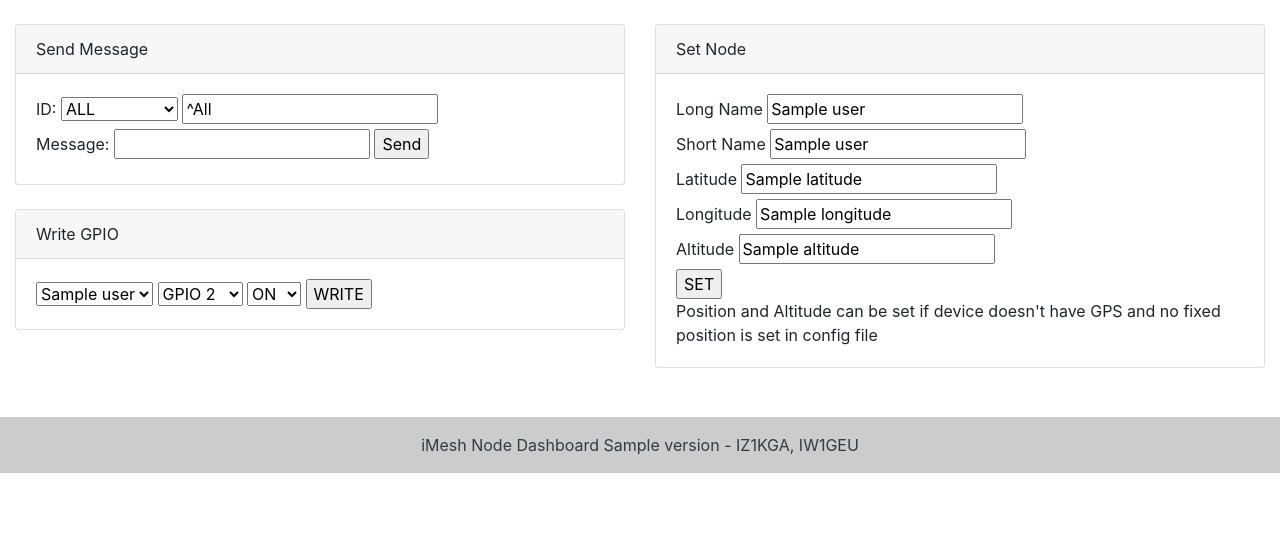
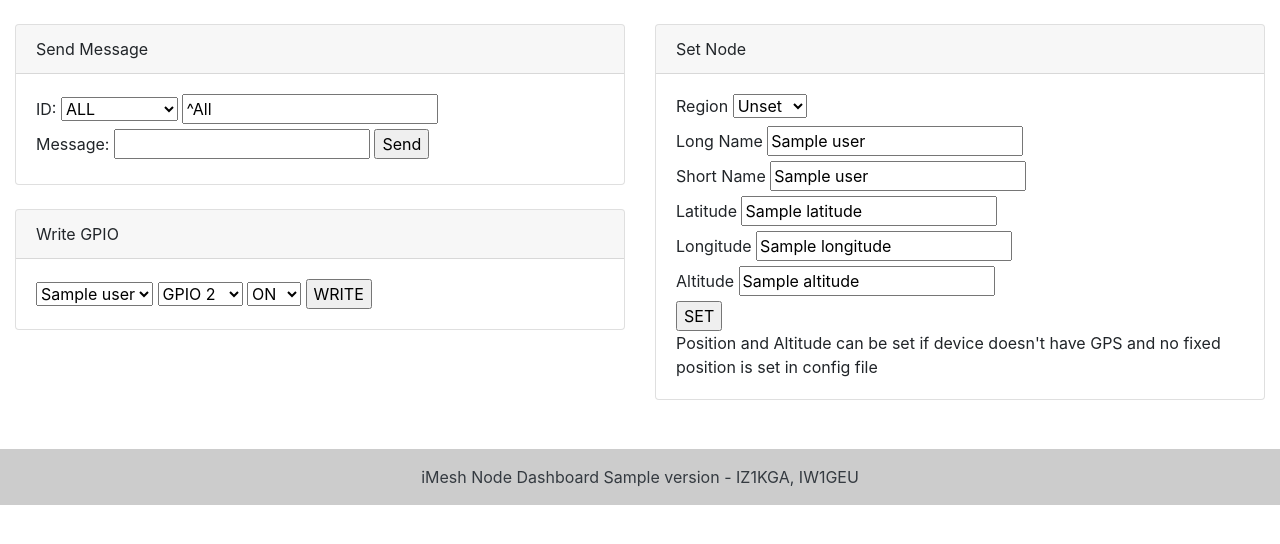
Before and after one commit to iz1kga/Meshtastic-rpi-dashboard, a Flask app: template iMeshDashboard/templates/config.html in a window 1280 px wide. Shown: the part 58-602 px from the top of the page. Run offline with Flask 2, Linux system fonts and the light colour scheme; the template is opened without the code that fills it: most values are stand-ins (such as "Sample title", 1, 10 or a date in 2020); parts of the project's set-up code (start-up, migrations or seed data) failed here and were passed over.

Commit message:
Release 0.2.0

```diff
--- a/iMeshDashboard/__init__.py
+++ b/iMeshDashboard/__init__.py
@@ -209,8 +209,10 @@ def mapPage():
 @basic_auth.required
 def configPage():
     getNodes()
+    radioPrefs = interface.localNode.radioConfig.preferences
     return render_template('config.html', Title="Nodes Map",
-                                          nodeInfo=myNodeInfo, appData=appData, nodes=receivedNodes.items())
+                                          nodeInfo=myNodeInfo, appData=appData,
+                                          nodes=receivedNodes.items(), prefs=radioPrefs)
 
 @app.route('/getNodes')
 def printNodes():
@@ -232,22 +234,22 @@ def sendMessage():
 @basic_auth.required
 def setNode():
     if request.method == 'POST':
+        radioPrefs = interface.localNode.radioConfig.preferences
         interface.waitForConfig()
-        interface.setOwner(request.form['flongName'],  request.form['fshortName'])
-        interface.waitForConfig()
-        prefs = interface.radioConfig.preferences
+        interface.localNode.setOwner(request.form['flongName'],  request.form['fshortName'])
+        interface.localNode.waitForConfig()
+        setattr(radioPrefs, "region", int(request.form['fRegion']))
         alt = int(request.form['faltitude'])
         lat = float(request.form['flatitude'])
         lon = float(request.form['flongitude'])
         ts = int(time.time())
         if not interface.myInfo.has_gps and not (positionBeacon):
-            prefs.fixed_position = True
+            setattr(radioPrefs, "fixed_position", True)
             interface.sendPosition(lat, lon, alt, ts)
-            interface.waitForConfig()
-            interface.writeConfig()
         else:
             print("Cannot set node parameters beacuse has gps: %s or has fixed position config in config file: %s" %
                    (interface.myInfo.has_gps, (positionBeacon),))
+        interface.localNode.writeConfig()
     return redirect(url_for('configPage'))
 
 @app.route('/setGpio', methods=['POST'])
--- a/iMeshDashboard/templates/config.html
+++ b/iMeshDashboard/templates/config.html
@@ -63,6 +63,19 @@
       </div>
       <div class="card-body">
         <form action="/setNode" method="post">
+          <label for="fRegion">Region</label>
+          <select name="fRegion" id="fValue">
+            <option value="0" {% if prefs.region == 0 %} selected {% endif %}>Unset</option>
+            <option value="1" {% if prefs.region == 1 %} selected {% endif %}>US</option>
+            <option value="2" {% if prefs.region == 2 %} selected {% endif %}>EU433</option>
+            <option value="3" {% if prefs.region == 3 %} selected {% endif %}>EU865</option>
+            <option value="4" {% if prefs.region == 4 %} selected {% endif %}>CN</option>
+            <option value="5" {% if prefs.region == 5 %} selected {% endif %}>JP</option>
+            <option value="6" {% if prefs.region == 6 %} selected {% endif %}>ANZ</option>
+            <option value="7" {% if prefs.region == 7 %} selected {% endif %}>KR</option>
+            <option value="8" {% if prefs.region == 8 %} selected {% endif %}>TW</option>
+            <option value="9" {% if prefs.region == 9 %} selected {% endif %}>RU</option>
+          </select><br/>
           <label for="flongName">Long Name</label>
           <input type="text" id="flongName" name="flongName" value="{{ nodeInfo['user']['longName'] }}"><br>
           <label for="fshortName">Short Name</label>
--- a/setup.py
+++ b/setup.py
@@ -8,7 +8,7 @@ with open("README.md", "r") as fh:
 
 setuptools.setup(
     name = "iMesh-Dashboard",
-    version = "0.1.13",
+    version = "0.2.0",
     author = "iz1kga",
     author_email = "iz1kga@gmail.com",
     description = "Create Dashboard for serial connected meshtastic device",
@@ -32,7 +32,7 @@ setuptools.setup(
                 ('iMeshDashboard/img', ['iMeshDashboard/img/iMesh.png', 'iMeshDashboard/img/iMeshLight.png']),
                 ('iMeshDashboard/service', ['iMeshDashboard/service/iMeshDashboard.service', 'iMeshDashboard/service/iMeshDashboardServiceInstall.sh']),
     ],
-    install_requires=["configparser>=5.0.1", "Flask==1.1.2", "Flask-BasicAuth==0.2.0", "meshtastic==1.1.50",
+    install_requires=["configparser>=5.0.1", "Flask==1.1.2", "Flask-BasicAuth==0.2.0", "meshtastic>=1.2.0",
                       "paho-mqtt==1.5.1", "timeago>=1.0.15", "waitress==1.4.4", "Flask-APScheduler==1.11.0"],
     python_requires = '>=3.6',
     entry_points={
```
Also changed, not shown: iMeshDashboard/templates/map.html (+4 -4 lines).
